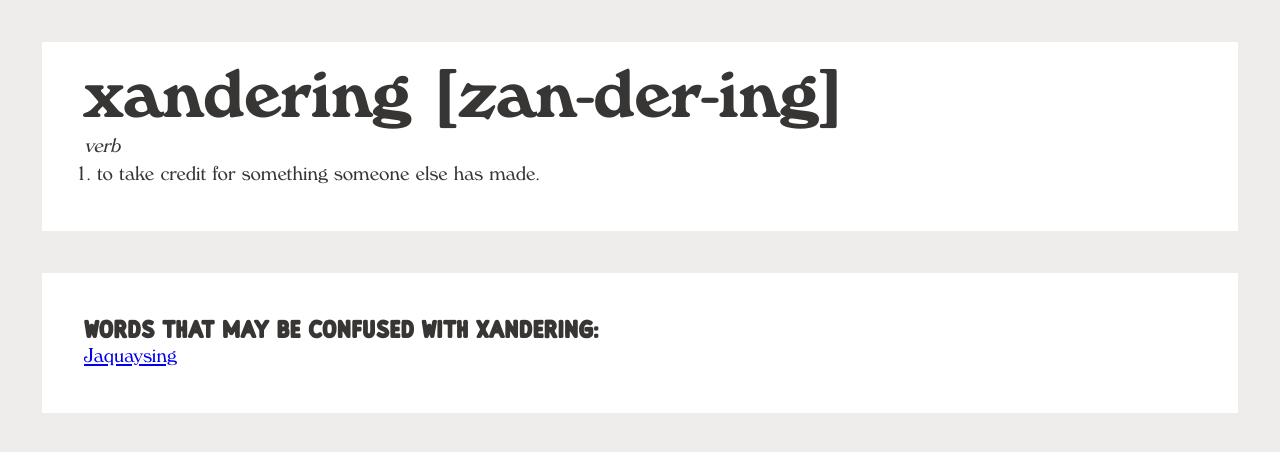
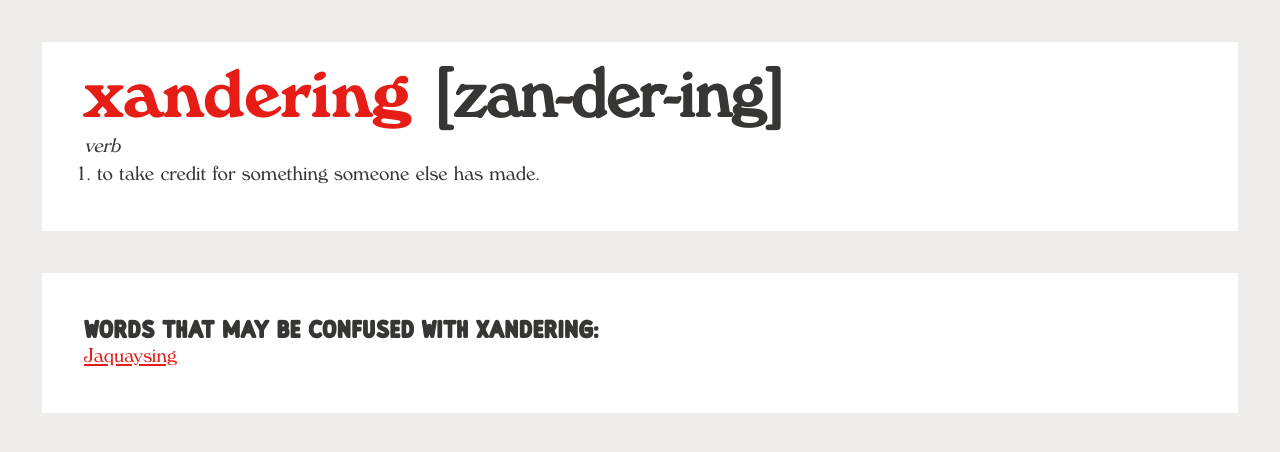
Before and after one commit to derekkinsman/dungeon-xandered, a Next.js app: page / in a window 1280 px wide. Shown: the top 452 px of the page. Built offline with nearby package versions, Linux system fonts and the light colour scheme.

Commit message:
Additional updates.

```diff
--- a/src/app/page.tsx
+++ b/src/app/page.tsx
@@ -34,7 +34,7 @@ export const metadata: Metadata = {
 export default function Page() {
   return <section className={`${page.section}`}>
     <section className={`${page.word}`}>
-      <h1 className={`${page.title}`}>Xandering [zan-der-ing]</h1>
+      <h1 className={`${page.title}`}><span>Xandering</span> [zan-der-ing]</h1>
       <p className={`${page.type}`}>verb</p>
       <ol className={`${page.definitions}`}>
         <li className={`${page.definition}`}>to take credit for something someone else has made.</li>
--- a/src/styles/_vars.scss
+++ b/src/styles/_vars.scss
@@ -1,4 +1,5 @@
 // COLOURS
+$white: rgba(255, 255, 255, 1);
 $black: rgba(0, 0, 0, 1);
 $k-black: rgba(56, 54, 52, 1);
 $magenta: rgba(227, 133, 180, 1);
--- a/src/styles/components/Page.module.scss
+++ b/src/styles/components/Page.module.scss
@@ -7,7 +7,7 @@
 }
 
 @mixin block {
-  background-color: #fff;
+  background-color: $white;
   margin: 21px;
   padding: 21px;
 
@@ -29,7 +29,6 @@
 
 .word {
   @include block;
-
 }
 
 .additional {
@@ -38,10 +37,15 @@
 
 .title {
   @include reset;
-  font-family: 'Windsor Pro Bold';
+  font-family: 'Windsor Pro Regular';
   font-size: 3rem;
   padding-bottom: 21px;
   text-transform: lowercase;
+
+  span {
+    color: $cbc-vintage-red;
+    font-family: 'Windsor Pro Bold';
+  }
 }
 
 .type {
@@ -70,4 +74,13 @@
 
 .wordlist {
   @include reset;
+
+  a {
+    color: $cbc-vintage-red;
+    transition: color 0.5s ease;
+
+    &:hover {
+      color: $k-black;
+    }
+  }
 }
```
